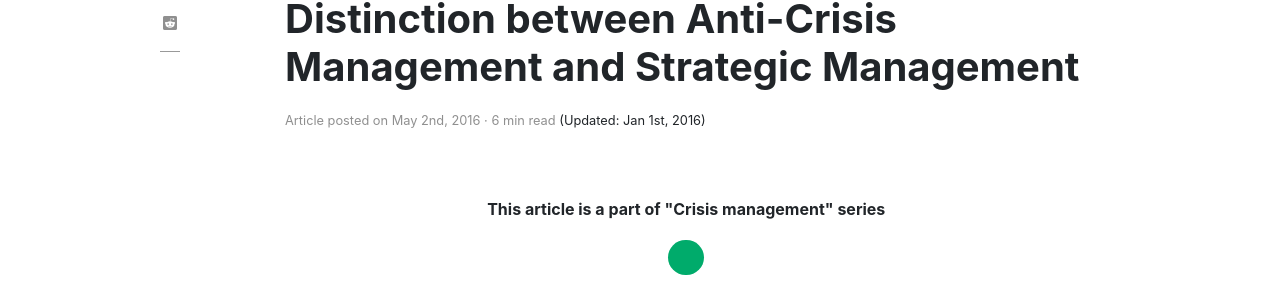
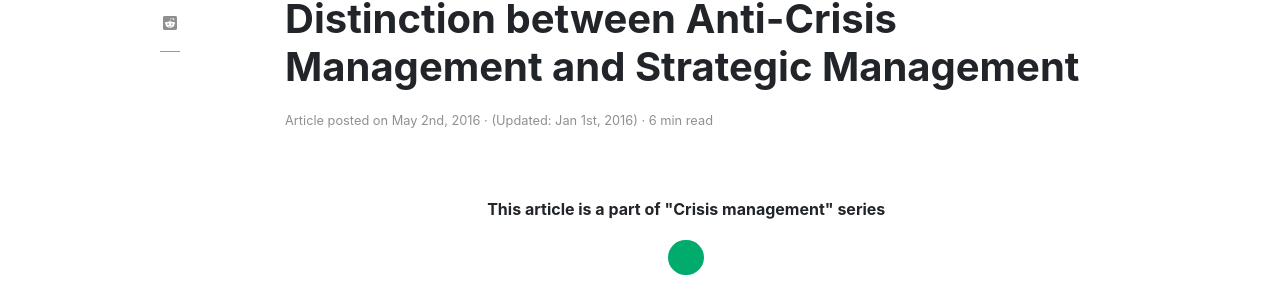
Before and after one commit to mgroheu/mgroh.github.io, a Jekyll site: the page built from _posts/2016-05-02-anti-crisis-management-distinction-anti-crisis-management-strategic-management.md, in a window 1280 px wide and 900 px high. Shown: the part 352-656 px from the top of the window. Built offline with Jekyll 4.4.1, drawn with Linux system fonts in a browser that asks for light colours; nearby versions of some CDN libraries; comment, search, counter and statistics services are not loaded.

Commit message:
Update post.html
Adjusted update time

```diff
--- a/_layouts/post.html
+++ b/_layouts/post.html
@@ -51,10 +51,10 @@ post_class: post-template
  			<!-- Post Date -->
 
             <small>
-                <span class="post-date">Article posted on <time class="post-date" datetime="{{ page.date | date_to_string: "ordinal", "US" }}">{{ page.date | date_to_string: "ordinal", "US" }} · {% include read-time.html content=content %}</time></span>
-                {% if page.last_modified_at %}
+                <span class="post-date">Article posted on <time class="post-date" datetime="{{ page.date | date_to_string: "ordinal", "US" }}">{{ page.date | date_to_string: "ordinal", "US" }} · {% if page.last_modified_at %}
                 (Updated: <time datetime="{{ page.last_modified_at | date_to_xmlschema }}" itemprop="dateModified">{{ page.last_modified_at | date_to_string: "ordinal", "US" }}</time>)
-                {% endif %}
+                {% endif %} · {% include read-time.html content=content %}</time></span>
+
             </small>
 
 
```
